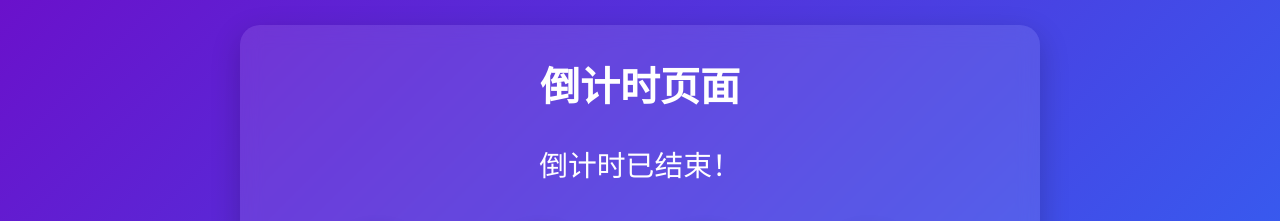
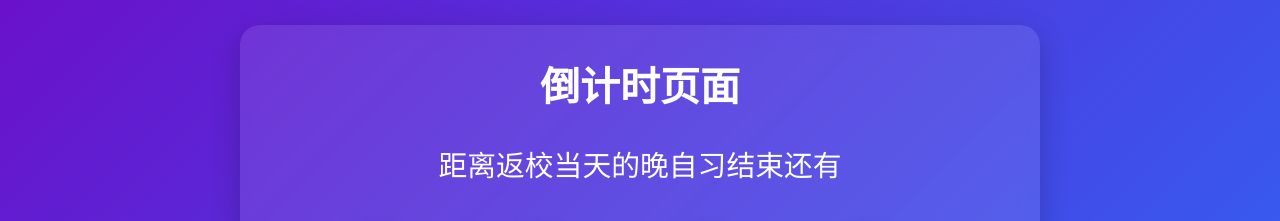
Before and after one commit to DongSX1217/HomeworkBoard, a website: page templates/countdown.html in a window 1280 px wide. Shown: the top 221 px of the page. Drawn offline with Linux system fonts and the light colour scheme.

Commit message:
chore: 修改倒计时默认时间

```diff
--- a/templates/countdown.html
+++ b/templates/countdown.html
@@ -216,7 +216,7 @@
 
         // 默认设置
         let eventText = '距离返校当天的晚自习结束还有';
-        let endDate = new Date('2025-10-12T22:00:00');
+        let endDate = new Date('2025-10-19T22:00:00');
 
         // 从Cookie加载设置
         function loadSettings() {
```
